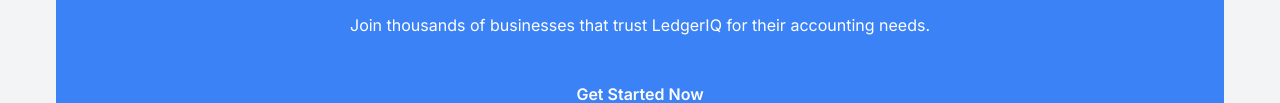
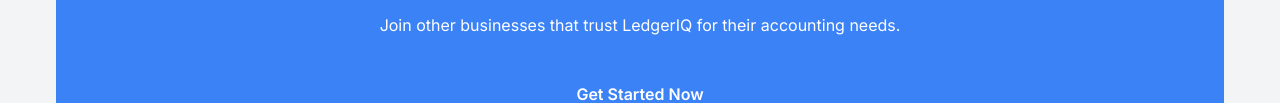
Before and after one commit to SneakerVault/ledgeriq, a plain HTML site: page index.html in a window 1280 px wide. Shown: the part 1105-1208 px from the top of the page. Drawn offline with Linux system fonts and the light colour scheme.

Commit message:
Update index.html

```diff
--- a/index.html
+++ b/index.html
@@ -83,7 +83,7 @@
         </section>
         <section class="cta-section">
             <h2 class="cta-title">Ready to Transform Your Financial Management?</h2>
-            <p class="cta-description">Join thousands of businesses that trust LedgerIQ for their accounting needs.</p>
+            <p class="cta-description">Join other businesses that trust LedgerIQ for their accounting needs.</p>
             <a href="gettingstarted/get-started.html" class="button button-primary">Get Started Now</a>
         </section>
     </main>
```
